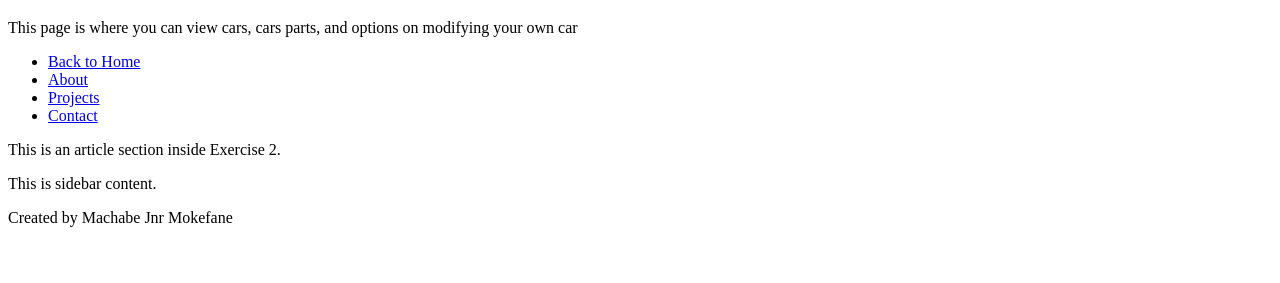
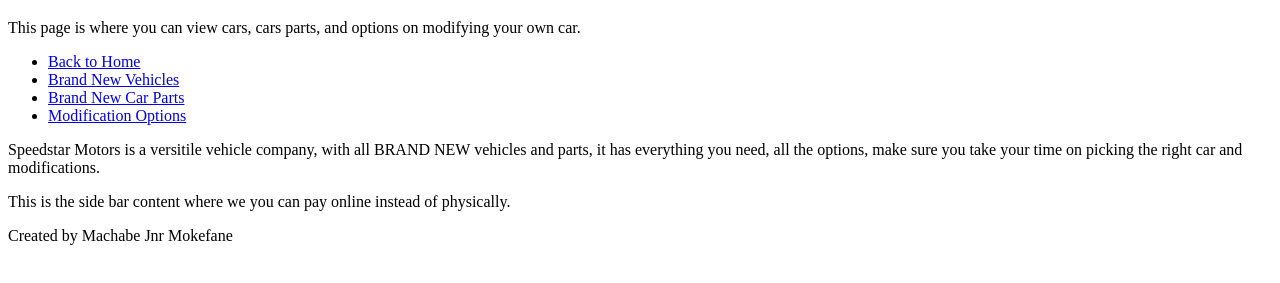
Before and after one commit to JuniorMoks/my-repowebsite, a plain HTML site: page Car Dealership exercise/index.html in a window 1280 px wide. Shown: the part 61-344 px from the top of the page. Drawn offline with Linux system fonts and the light colour scheme.

Commit message:
Update index.html

```diff
--- a/Car Dealership exercise/index.html
+++ b/Car Dealership exercise/index.html
@@ -8,26 +8,26 @@
 
     <header>
         <h1>Welcome to Speedstar Motors</h1>
-        <p>This page is where you can view cars, cars parts, and options on modifying your own car</p>
+        <p>This page is where you can view cars, cars parts, and options on modifying your own car.</p>
     </header>
 
     <nav>
         <ul>
             <li><a href="../index.html">Back to Home</a></li>
-            <li><a href="#">About</a></li>
-            <li><a href="#">Projects</a></li>
-            <li><a href="#">Contact</a></li>
+            <li><a href="#">Brand New Vehicles</a></li>
+            <li><a href="#">Brand New Car Parts</a></li>
+            <li><a href="#">Modification Options</a></li>
         </ul>
     </nav>
 
     <article>
         <section>
-            <p>This is an article section inside Exercise 2.</p>
+            <p>Speedstar Motors is a versitile vehicle company, with all BRAND NEW vehicles and parts, it has everything you need, all the options, make sure you take your time on picking the right car and modifications.</p>
         </section>
     </article>
 
     <aside>
-        <p>This is sidebar content.</p>
+        <p>This is the side bar content where we you can pay online instead of physically.</p>
     </aside>
 
     <footer>
```
